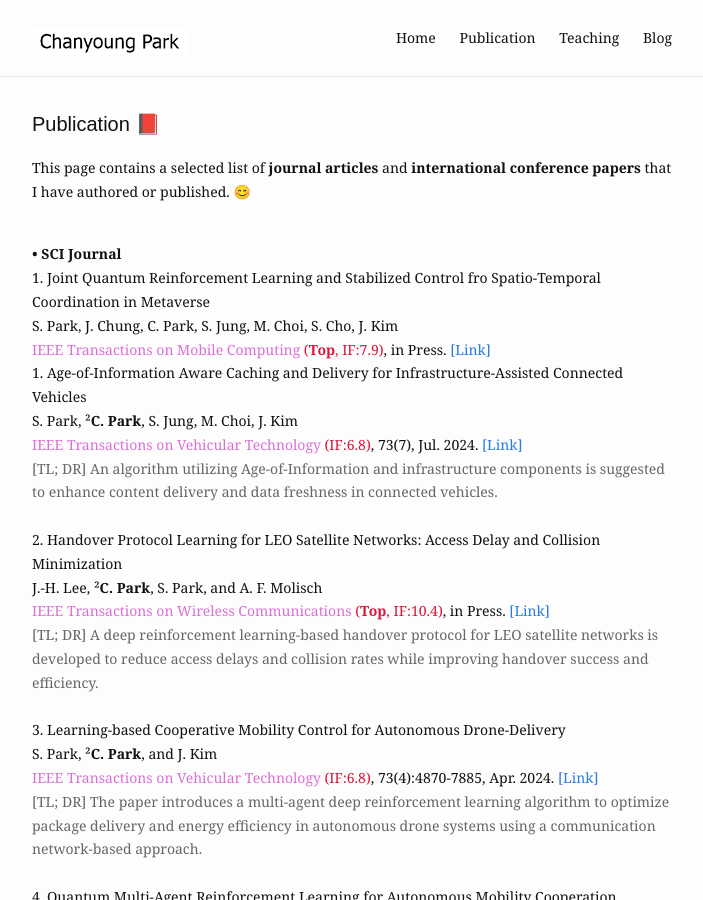
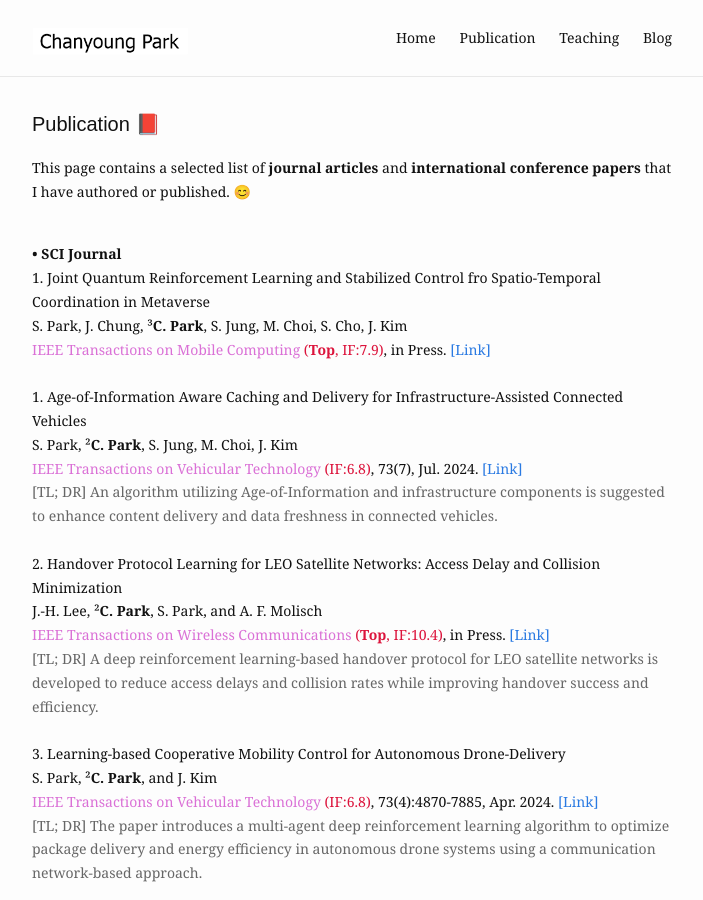
Before and after one commit to cosdeneb/cosdeneb.github.io, a Jekyll site: the page built from publication.md, in a window 1280 px wide and 900 px high. Shown: the whole window, without its empty margins (288-991 px from the left). Built offline with Jekyll 4.4.1, drawn with Linux system fonts in a browser that asks for light colours.

Commit message:
Update publication.md

```diff
--- a/publication.md
+++ b/publication.md
@@ -10,8 +10,8 @@
 <p>
   <b>• SCI Journal</b> <br/>
   1. Joint Quantum Reinforcement Learning and Stabilized Control fro Spatio-Temporal Coordination in Metaverse <br/>
-  S. Park, J. Chung, C. Park, S. Jung, M. Choi, S. Cho, J. Kim <br/>
-  <font color='#da70d6'>IEEE Transactions on Mobile Computing</font> <font color='#dc143c'>(<b>Top</b>, IF:7.9)</font>, in Press. <a href="https://ieeexplore.ieee.org/xpl/RecentIssue.jsp?punumber=7755">[Link]</a><br/>
+  S. Park, J. Chung, ³<b>C. Park</b>, S. Jung, M. Choi, S. Cho, J. Kim <br/>
+  <font color='#da70d6'>IEEE Transactions on Mobile Computing</font> <font color='#dc143c'>(<b>Top</b>, IF:7.9)</font>, in Press. <a href="https://ieeexplore.ieee.org/xpl/RecentIssue.jsp?punumber=7755">[Link]</a><br/><br/>
 
   1. Age-of-Information Aware Caching and Delivery for Infrastructure-Assisted Connected Vehicles <br/>
   S. Park, ²<b>C. Park</b>, S. Jung, M. Choi, J. Kim <br/>
```
